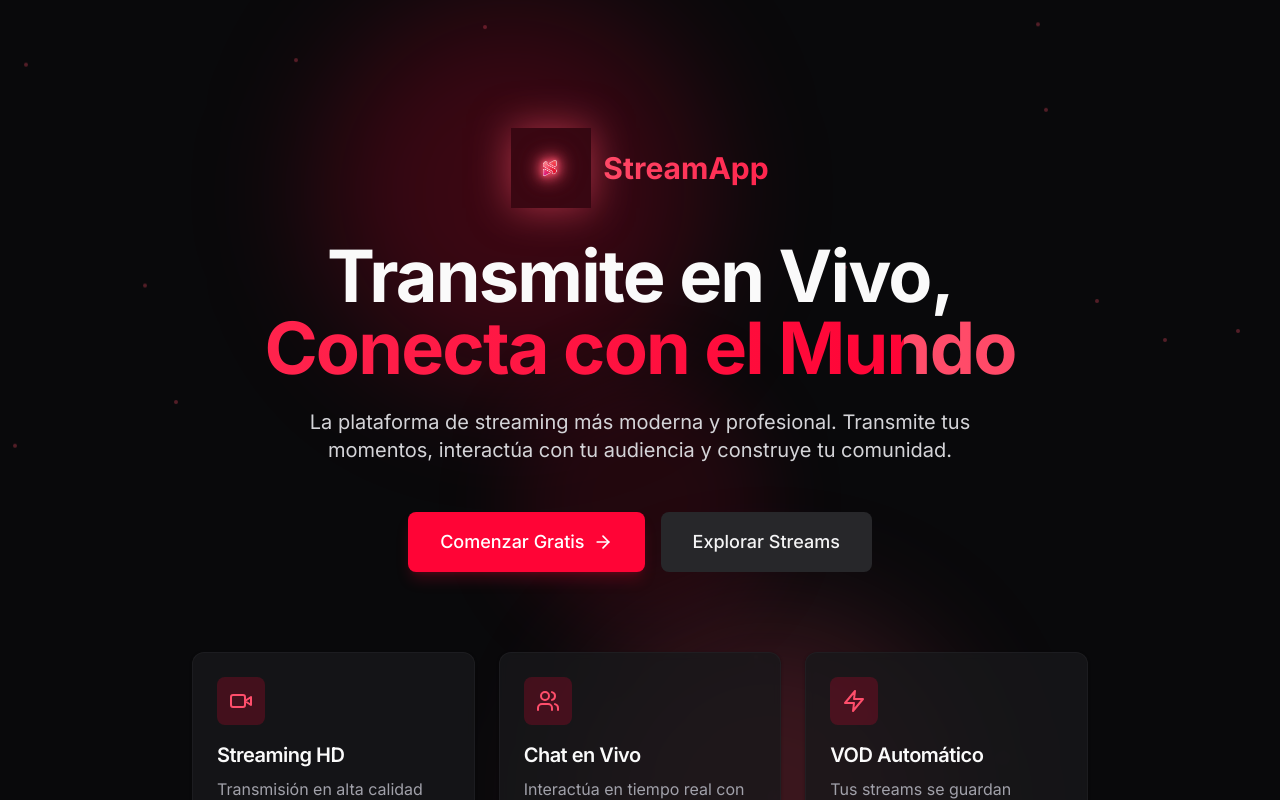
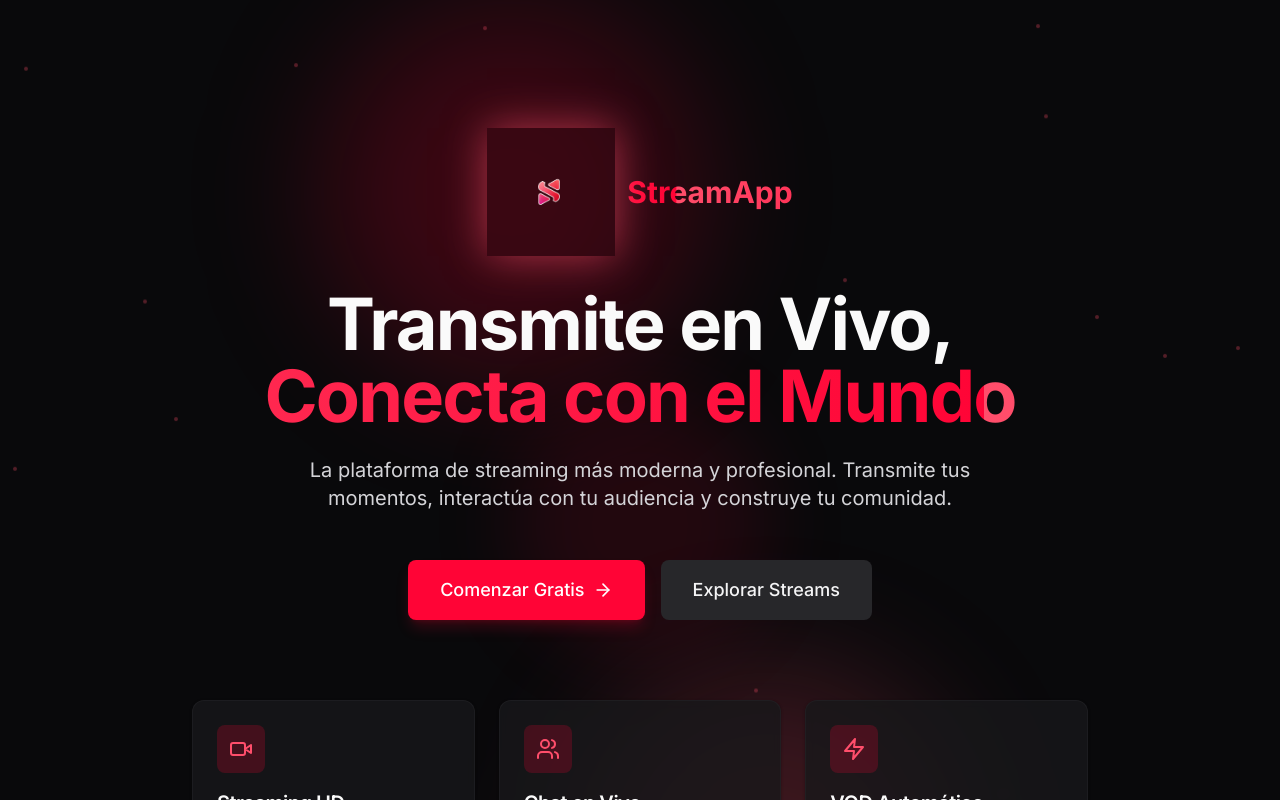
Before and after one commit to Nachete619/StreamApp, a Next.js app: page /landing in a window 1280 px wide. Shown: the top 800 px of the page. Built offline with nearby package versions, Linux system fonts and the light colour scheme; no server answers.

Commit message:
Logo y Favicon 4

```diff
--- a/app/auth/login/page.tsx
+++ b/app/auth/login/page.tsx
@@ -44,12 +44,12 @@ export default function LoginPage() {
         {/* Logo */}
         <div className="text-center mb-8">
           <Link href="/" className="inline-flex items-center gap-2 mb-4">
-            <div className="w-16 h-16 relative flex items-center justify-center">
+            <div className="w-24 h-24 relative flex items-center justify-center">
               <Image
                 src="/logo.png"
                 alt="StreamApp Logo"
-                width={64}
-                height={64}
+                width={96}
+                height={96}
                 className="object-contain logo-neon"
                 priority
               />
--- a/app/auth/register/page.tsx
+++ b/app/auth/register/page.tsx
@@ -76,12 +76,12 @@ export default function RegisterPage() {
         {/* Logo */}
         <div className="text-center mb-8">
           <Link href="/" className="inline-flex items-center gap-2 mb-4">
-            <div className="w-16 h-16 relative flex items-center justify-center">
+            <div className="w-24 h-24 relative flex items-center justify-center">
               <Image
                 src="/logo.png"
                 alt="StreamApp Logo"
-                width={64}
-                height={64}
+                width={96}
+                height={96}
                 className="object-contain logo-neon"
                 priority
               />
--- a/app/landing/page.tsx
+++ b/app/landing/page.tsx
@@ -76,13 +76,13 @@ export default function LandingPage() {
                 isVisible ? 'animate-scale-in opacity-100' : 'opacity-0 scale-90'
               }`}
             >
-              <div className="w-20 h-20 relative flex items-center justify-center animate-glow group">
+              <div className="w-32 h-32 relative flex items-center justify-center animate-glow group">
                 <Image
                   src="/logo.png"
                   alt="StreamApp Logo"
-                  width={80}
-                  height={80}
-                  className="object-contain animate-float logo-neon"
+                  width={128}
+                  height={128}
+                  className="object-contain animate-float"
                   priority
                 />
               </div>
--- a/components/Sidebar.tsx
+++ b/components/Sidebar.tsx
@@ -50,12 +50,12 @@ export function Sidebar({ isCollapsed, onToggle }: SidebarProps) {
       <div className="h-16 flex items-center justify-between px-4 border-b border-dark-800">
         {!isCollapsed && (
           <Link href="/" className="flex items-center gap-2 group">
-            <div className="w-12 h-12 relative flex items-center justify-center group-hover:scale-110 transition-transform duration-200">
+            <div className="w-16 h-16 relative flex items-center justify-center group-hover:scale-110 transition-transform duration-200">
               <Image
                 src="/logo.png"
                 alt="StreamApp Logo"
-                width={48}
-                height={48}
+                width={64}
+                height={64}
                 className="object-contain logo-neon"
                 priority
               />
@@ -64,12 +64,12 @@ export function Sidebar({ isCollapsed, onToggle }: SidebarProps) {
           </Link>
         )}
         {isCollapsed && (
-          <div className="w-12 h-12 relative flex items-center justify-center mx-auto">
+          <div className="w-16 h-16 relative flex items-center justify-center mx-auto">
             <Image
               src="/logo.png"
               alt="StreamApp Logo"
-              width={48}
-              height={48}
+              width={64}
+              height={64}
               className="object-contain logo-neon"
               priority
             />
```
